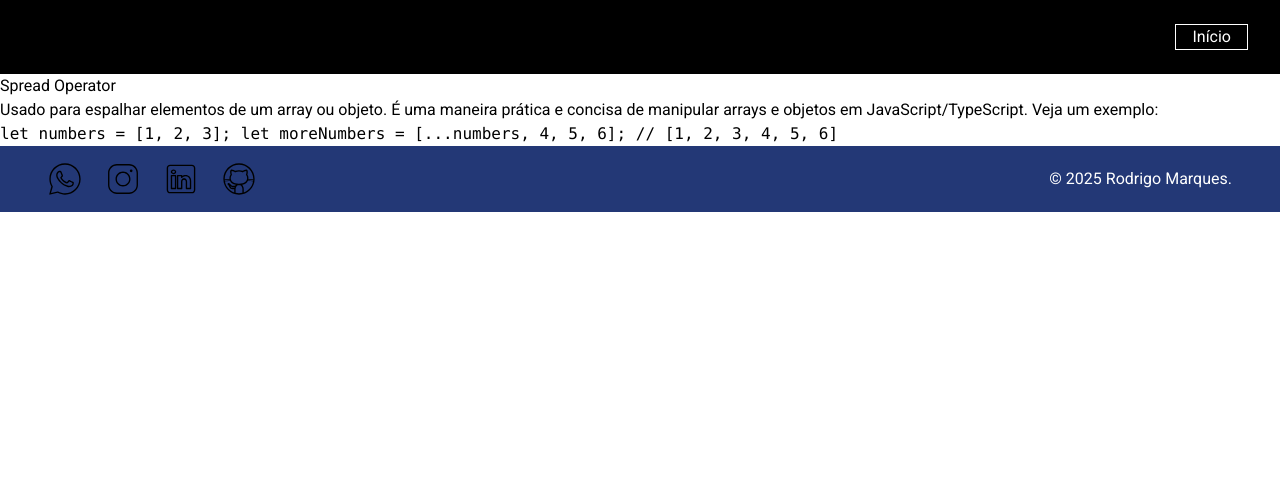
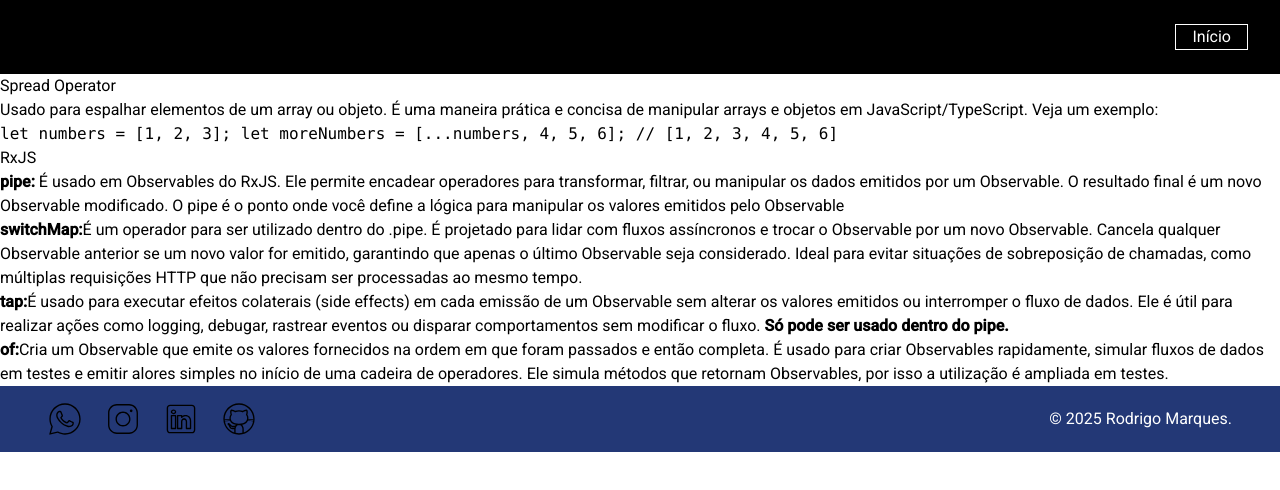
Before and after one commit to RodrigoMarques6/utilidadesParaProjetos, an Angular app: page /aprendizado-diario in a window 1280 px wide. Shown: the top 490 px of the page. Built offline with nearby package versions, Linux system fonts and the light colour scheme.

Commit message:
feat/ adicionando novas informações de estudos no componente de daily-learning

```diff
--- a/src/app/components/daily-learning/daily-learning.component.html
+++ b/src/app/components/daily-learning/daily-learning.component.html
@@ -11,3 +11,35 @@
     3, 4, 5, 6]
   </code>
 </div>
+
+<div>
+  <h1>RxJS</h1>
+  <p>
+    <b>pipe:</b> É usado em Observables do RxJS. Ele permite encadear operadores
+    para transformar, filtrar, ou manipular os dados emitidos por um Observable.
+    O resultado final é um novo Observable modificado. O pipe é o ponto onde
+    você define a lógica para manipular os valores emitidos pelo Observable
+  </p>
+  <p>
+    <b>switchMap:</b>É um operador para ser utilizado dentro do .pipe. É
+    projetado para lidar com fluxos assíncronos e trocar o Observable por um
+    novo Observable. Cancela qualquer Observable anterior se um novo valor for
+    emitido, garantindo que apenas o último Observable seja considerado. Ideal
+    para evitar situações de sobreposição de chamadas, como múltiplas
+    requisições HTTP que não precisam ser processadas ao mesmo tempo.
+  </p>
+  <p>
+    <b>tap:</b>É usado para executar efeitos colaterais (side effects) em cada
+    emissão de um Observable sem alterar os valores emitidos ou interromper o
+    fluxo de dados. Ele é útil para realizar ações como logging, debugar,
+    rastrear eventos ou disparar comportamentos sem modificar o fluxo.
+    <b>Só pode ser usado dentro do pipe.</b>
+  </p>
+  <p>
+    <b>of:</b>Cria um Observable que emite os valores fornecidos na ordem em que
+    foram passados e então completa. É usado para criar Observables rapidamente,
+    simular fluxos de dados em testes e emitir alores simples no início de uma
+    cadeira de operadores. Ele simula métodos que retornam Observables, por isso
+    a utilização é ampliada em testes.
+  </p>
+</div>
```
